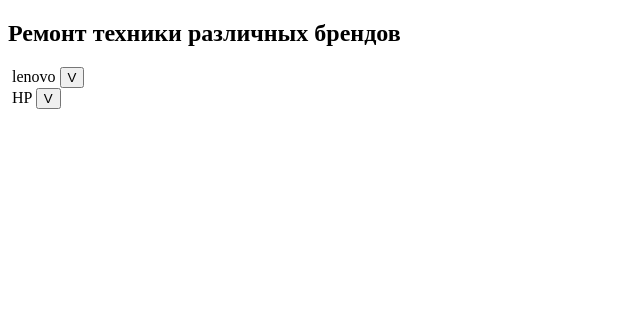
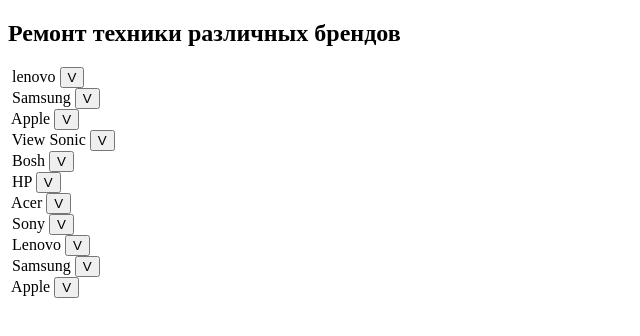
Before and after one commit to MasterKho/service, a plain HTML site: page index.html in a window 1280 px wide. Shown: the whole page, without its empty margins (0-640 px from the left). Drawn offline with Linux system fonts and the light colour scheme.

Commit message:
initial commit

```diff
--- a/index.html
+++ b/index.html
@@ -15,9 +15,54 @@
       </div>
     <div>
       <img>
-      HP
+      Samsung
       <button class="button">V</button>
     </div>
+    <div>
+        <img>
+        Apple
+        <button class="button">V</button>
+      </div>
+      <div>
+        <img>
+        View Sonic
+        <button class="button">V</button>
+      </div>
+      <div>
+        <img>
+        Bosh
+        <button class="button">V</button>
+      </div>
+      <div>
+        <img>
+        HP
+        <button class="button">V</button>
+      </div>
+      <div>
+        <img>
+        Acer
+        <button class="button">V</button>
+      </div>
+      <div>
+        <img>
+        Sony
+        <button class="button">V</button>
+      </div>
+      <div>
+        <img>
+        Lenovo
+        <button class="button">V</button>
+      </div>
+      <div>
+        <img>
+        Samsung
+        <button class="button">V</button>
+      </div>
+      <div>
+        <img>
+        Apple
+        <button class="button">V</button>
+      </div>
     </div>
 </body>
 </html>
```
